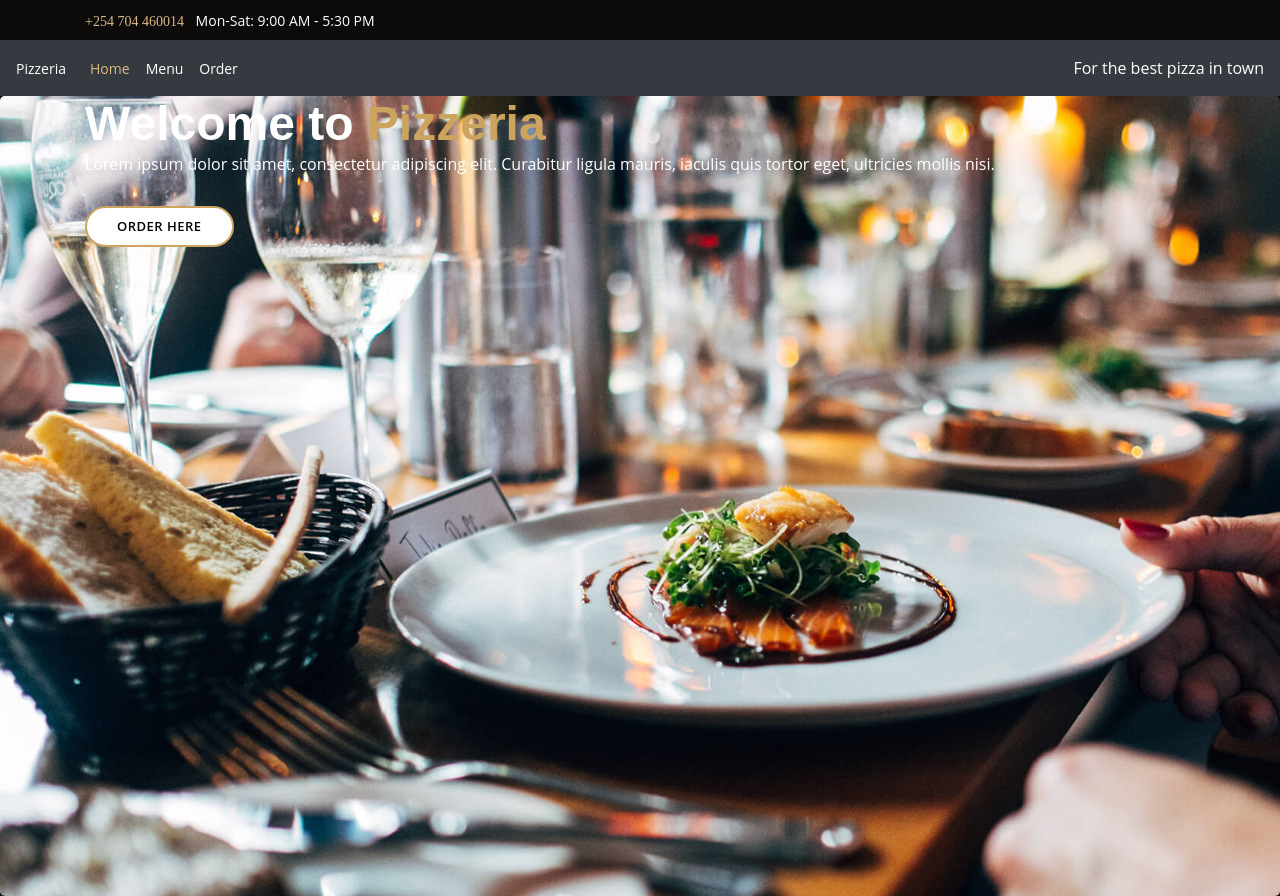
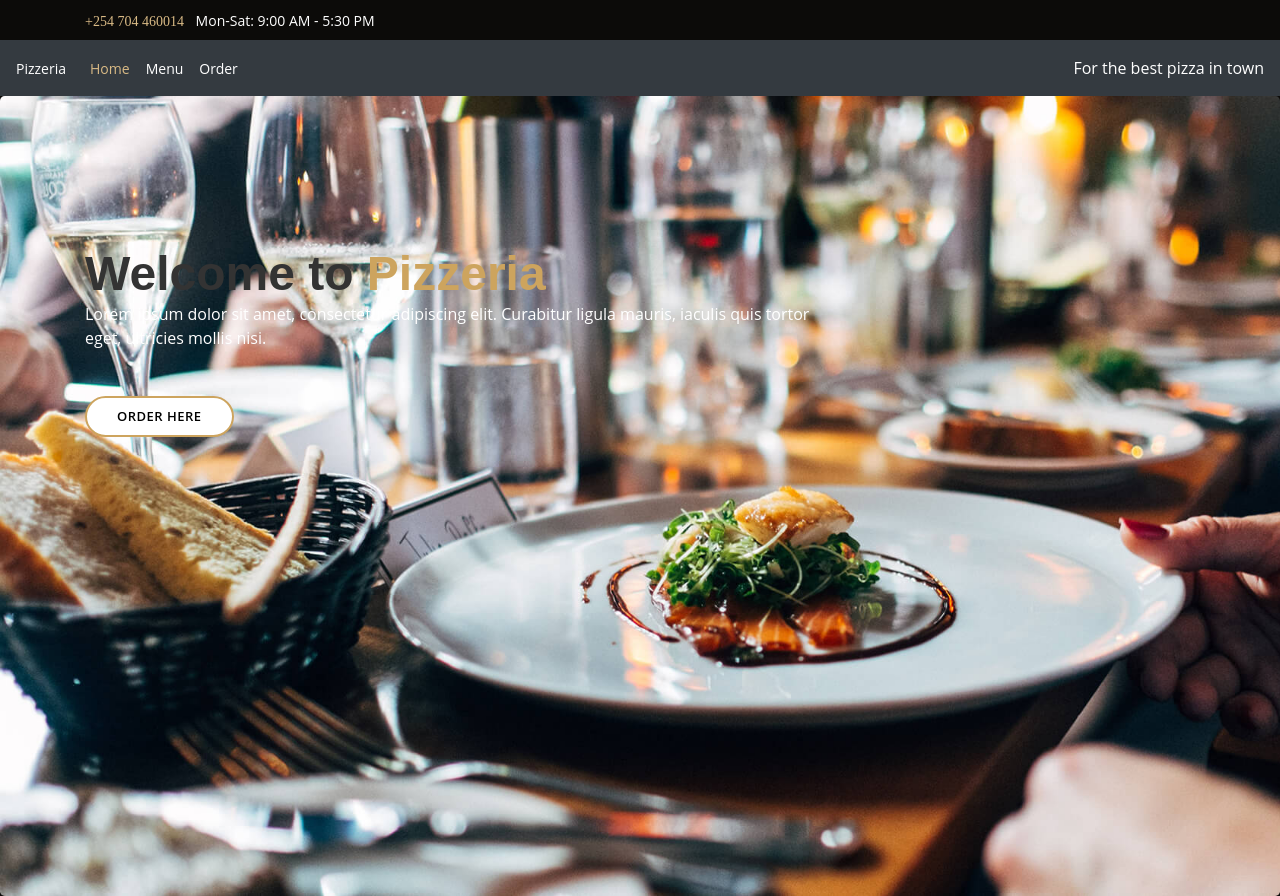
Before and after one commit to CindyKatoni/IP4, a plain HTML site: page index.html in a window 1280 px wide. Shown: the top 896 px of the page. Drawn offline with nearby package versions, Linux system fonts and the light colour scheme.

Commit message:
menu div

```diff
--- a/css/style.css
+++ b/css/style.css
@@ -60,11 +60,15 @@ body {
 #intro h1 {
     margin: 0;
     font-size: 48px;
-    font-weight: 700;
+    font-weight: bolder;
     line-height: 56px;
-    color: #fff;
+    color: #333;
     font-family: "Poppins", sans-serif;
   }
+.jumbotron #intro{
+  padding-top: 150px;
+
+}
 
 #intro h1 span {
     color: #cda45e;
--- a/index.html
+++ b/index.html
@@ -23,7 +23,8 @@
     <div class="container d-flex">
       <div class="contact-info mr-auto">
         <i class="fa fa-phone-square-alt">+254 704 460014</i>
-        <span class="d-none d-lg-inline-block"><i class="icofont-clock-time icofont-rotate-180"></i> Mon-Sat: 9:00 AM - 5:30 PM</span>
+        <span class="d-none d-lg-inline-block"><i class="icofont-clock-time icofont-rotate-180"></i> Mon-Sat: 9:00 AM -
+          5:30 PM</span>
       </div>
       <!-- <div class="languages">
         <ul>
@@ -65,11 +66,16 @@
   <!--Intro section-->
   <div class="jumbotron" id="#home">
     <div class="container" id="intro">
-      <h1>Welcome to <span>Pizzeria</span></h1>
-      <p>
-        Lorem ipsum dolor sit amet, consectetur adipiscing elit. Curabitur ligula mauris, iaculis quis tortor eget,
-        ultricies mollis nisi.
-      </p>
+      <div class="row">
+        <div class="col-lg-8">
+          <h1>Welcome to <span>Pizzeria</span></h1>
+          <p>
+            Lorem ipsum dolor sit amet, consectetur adipiscing elit. Curabitur ligula mauris, iaculis quis tortor eget,
+            ultricies mollis nisi.
+          </p>
+        </div>
+      </div>
+
       <div class="btn-order">
         <a class="btn btn-primary btn-lg" href="#" role="button">Order Here</a>
         <!-- <a class="btn btn-info" href="#">Button 2</a> -->
```
